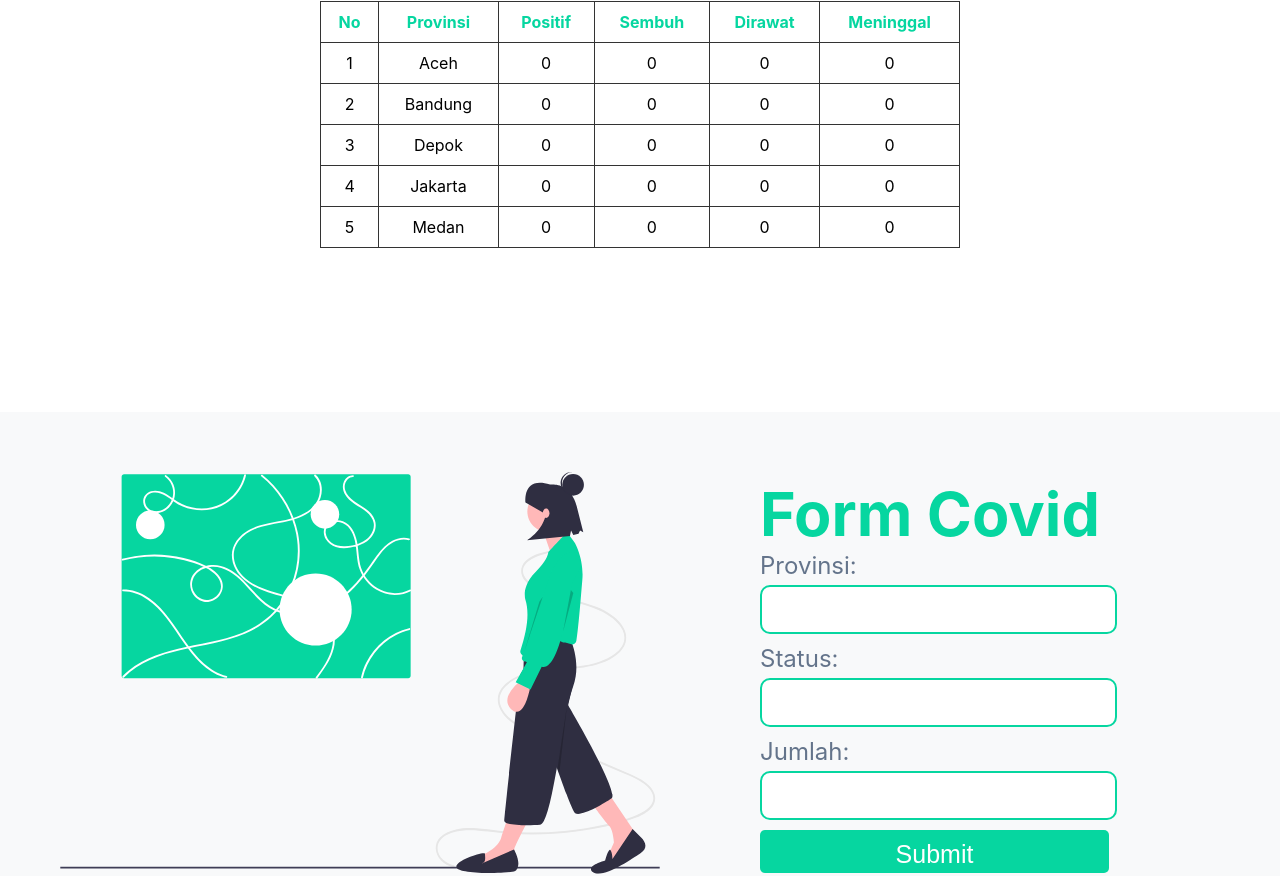
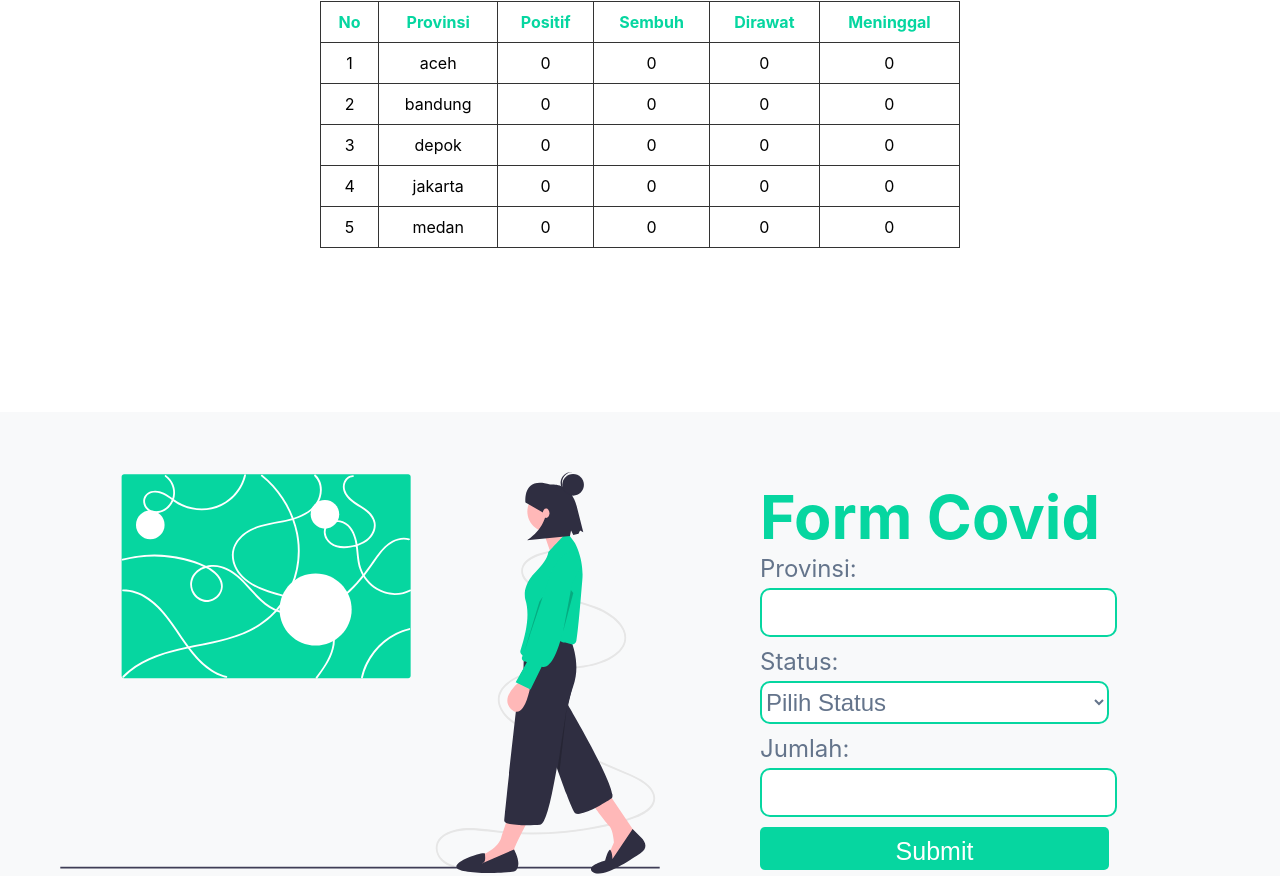
Before and after one commit to myahyaayyas/frontend-pertemuan5, a React (Create React App) app: page / in a window 1280 px wide. Shown: the part 1493-2369 px from the top of the page. Built offline with nearby package versions, Linux system fonts and the light colour scheme.

Commit message:
pertemuan 7

```diff
--- a/src/components/footer/Footer.js
+++ b/src/components/footer/Footer.js
@@ -2,8 +2,7 @@ import "./footer.module.css";
 
 export function Footer() {
   return (
-    <div>
-      <header>
+    <footer>
       <div>
         <h1>Covid ID</h1>
         Developed by aufaroot18
@@ -24,8 +23,7 @@ export function Footer() {
           </li>
         </ul>
       </nav>
-      </header>
-    </div>
+    </footer>
   );
 }
 
--- a/src/components/footer/footer.module.css
+++ b/src/components/footer/footer.module.css
@@ -1,33 +1,33 @@
-header {
+footer {
   display: flex;
   justify-content: space-between;
   align-items: center;
-  background-color: rgba(6, 214, 160, 1);
+  background: var(--primary, #06d6a0);
   padding: 20px;
 }
 
-header div {
+footer div {
   color: #fff;
   font-size: 25px;
 }
 
-h1 {
+footer h1 {
   margin: 0;
   color: white;
   font-size: 48px;
 }
 
-nav ul {
+footer nav ul {
   list-style-type: none;
   margin: 0;
   padding: 0;
 }
 
-nav ul li {
+footer nav ul li {
   display: inline;
 }
 
-nav ul li a {
+footer nav ul li a {
   text-decoration: none;
   padding: 10px;
   color: white;
--- a/src/components/main/Main.js
+++ b/src/components/main/Main.js
@@ -1,8 +1,123 @@
 import styles from "./main.module.css";
 import foto from "./img1.svg";
 import foto2 from "./img2.svg";
+import { useState } from "react";
 
 function Main() {
+  const [data, setData] = useState([
+    {
+      no: 1,
+      provinsi: "aceh",
+      positif: 0,
+      sembuh: 0,
+      dirawat: 0,
+      meninggal: 0,
+    },
+    {
+      no: 2,
+      provinsi: "bandung",
+      positif: 0,
+      sembuh: 0,
+      dirawat: 0,
+      meninggal: 0,
+    },
+    {
+      no: 3,
+      provinsi: "depok",
+      positif: 0,
+      sembuh: 0,
+      dirawat: 0,
+      meninggal: 0,
+    },
+    {
+      no: 4,
+      provinsi: "jakarta",
+      positif: 0,
+      sembuh: 0,
+      dirawat: 0,
+      meninggal: 0,
+    },
+    {
+      no: 5,
+      provinsi: "medan",
+      positif: 0,
+      sembuh: 0,
+      dirawat: 0,
+      meninggal: 0,
+    },
+  ]);
+
+  const [newProvinsi, setNewProvinsi] = useState("");
+  const [newStatus, setNewStatus] = useState("");
+  const [newJumlah, setNewJumlah] = useState("");
+
+  const handleFormSubmit = (event) => {
+    event.preventDefault();
+
+    if (!newProvinsi || !newStatus || !newJumlah) {
+      alert("Semua field harus diisi");
+      return;
+    }
+
+    const existingData = data.find(
+      (item) => item.provinsi === newProvinsi.toLowerCase()
+    );
+
+    if (existingData) {
+      const updatedData = data.map((item) =>
+        item.provinsi === newProvinsi.toLowerCase()
+          ? {
+              ...item,
+              positif:
+                newStatus === "Positif"
+                  ? item.positif + parseInt(newJumlah)
+                  : item.positif,
+              sembuh:
+                newStatus === "Sembuh"
+                  ? item.sembuh + parseInt(newJumlah)
+                  : item.sembuh,
+              dirawat:
+                newStatus === "Dirawat"
+                  ? item.dirawat + parseInt(newJumlah)
+                  : item.dirawat,
+              meninggal:
+                newStatus === "Meninggal"
+                  ? item.meninggal + parseInt(newJumlah)
+                  : item.meninggal,
+            }
+          : item
+      );
+
+      setData(updatedData);
+    } else {
+      const newData = {
+        no: data.length + 1,
+        provinsi: newProvinsi,
+        positif: newStatus === "Positif" ? parseInt(newJumlah) : 0,
+        sembuh: newStatus === "Sembuh" ? parseInt(newJumlah) : 0,
+        dirawat: newStatus === "Dirawat" ? parseInt(newJumlah) : 0,
+        meninggal: newStatus === "Meninggal" ? parseInt(newJumlah) : 0,
+      };
+
+      setData((prevData) => [...prevData, newData]);
+    }
+
+    setNewProvinsi("");
+    setNewStatus("");
+    setNewJumlah("");
+  };
+
+  const provinsiChange = (event) => {
+    setNewProvinsi(event.target.value);
+  };
+
+  const statusChange = (event) => {
+    setNewStatus(event.target.value);
+  };
+
+  const jumlahChange = (event) => {
+    setNewJumlah(event.target.value);
+  };
   return (
     <main>
       <div className={styles.group}>
@@ -48,6 +163,7 @@ function Main() {
         <h1>Provinsi</h1>
         <a href=".">Data Covid Berdasarkan Provinsi</a>
         <table>
+          <thead>
             <tr className={styles.fgreen}>
               <th>No</th>
               <th>Provinsi</th>
@@ -56,50 +172,25 @@ function Main() {
               <th>Dirawat</th>
               <th>Meninggal</th>
             </tr>
-          <tr>
-            <td>1</td>
-            <td>Aceh</td>
-            <td>0</td>
-            <td>0</td>
-            <td>0</td>
-            <td>0</td>
+          </thead>
+          <tbody>
+            {data.map(
+              ({ no, provinsi, positif, sembuh, dirawat, meninggal }) => (
+                <tr key={no}>
+                  <td>{no}</td>
+                  <td>{provinsi}</td>
+                  <td>{positif}</td>
+                  <td>{sembuh}</td>
+                  <td>{dirawat}</td>
+                  <td>{meninggal}</td>
                 </tr>
-          <tr>
-            <td>2</td>
-            <td>Bandung</td>
-            <td>0</td>
-            <td>0</td>
-            <td>0</td>
-            <td>0</td>
-          </tr>
-          <tr>
-            <td>3</td>
-            <td>Depok</td>
-            <td>0</td>
-            <td>0</td>
-            <td>0</td>
-            <td>0</td>
-          </tr>
-          <tr>
-            <td>4</td>
-            <td>Jakarta</td>
-            <td>0</td>
-            <td>0</td>
-            <td>0</td>
-            <td>0</td>
-          </tr>
-          <tr>
-            <td>5</td>
-            <td>Medan</td>
-            <td>0</td>
-            <td>0</td>
-            <td>0</td>
-            <td>0</td>
-          </tr>
+              )
+            )}
+          </tbody>
         </table>
       </div>
       <div className={styles.containers}>
-        <div class={styles.content}>
+        <div className={styles.content}>
           <div className={styles.images}>
             <img src={foto2} alt="img2" />
           </div>
@@ -107,15 +198,27 @@ function Main() {
         <div className={styles.content}>
           <div className={styles.form}>
             <h1>Form Covid</h1>
-            <form>
-              <label for="provinsi">Provinsi:</label>
-              <input id="provinsi" />
-              <label for="status">Status:</label>
-              <input id="status" />
-              <label for="jumlah">Jumlah:</label>
-              <input id="jumlah" />
+            <form onSubmit={handleFormSubmit}>
+              <label>Provinsi:</label>
+              <input
+                type="text"
+                value={newProvinsi}
+                onChange={provinsiChange}
+              />
+              <label>Status:</label>
+              <select value={newStatus} onChange={statusChange}>
+                <option value="">Pilih Status</option>
+                <option value="Positif">Positif</option>
+                <option value="Sembuh">Sembuh</option>
+                <option value="Dirawat">Dirawat</option>
+                <option value="Meninggal">Meninggal</option>
+              </select>
+              <label>Jumlah:</label>
+              <input type="number" value={newJumlah} onChange={jumlahChange} />
               <div>
-                <button className={styles.buttons}>Submit</button>
+                <button className={styles.buttons} type="submit">
+                  Submit
+                </button>
               </div>
             </form>
           </div>
--- a/src/components/main/main.module.css
+++ b/src/components/main/main.module.css
@@ -215,7 +215,8 @@
   font-size: 61px;
 }
 
-.form input {
+.form input,
+select {
   border-radius: 10px;
   border: 2px solid var(--primary, #06d6a0);
   background: #fff;
@@ -235,8 +236,10 @@ label {
   font-size: 24px;
 }
 
-input {
+input,
+select {
   margin-bottom: 10px;
+  color: var(--gray-color, #64748b);
   font-size: 24px;
 }
 
```
Lines whose indentation alone changed are shown as unchanged.
